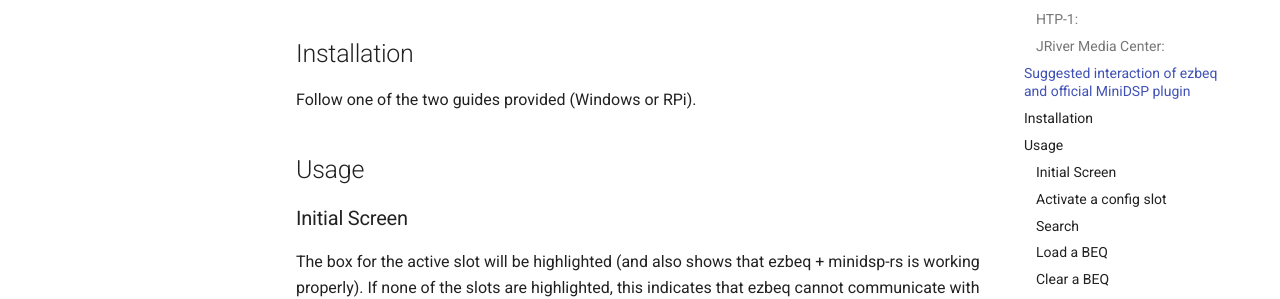
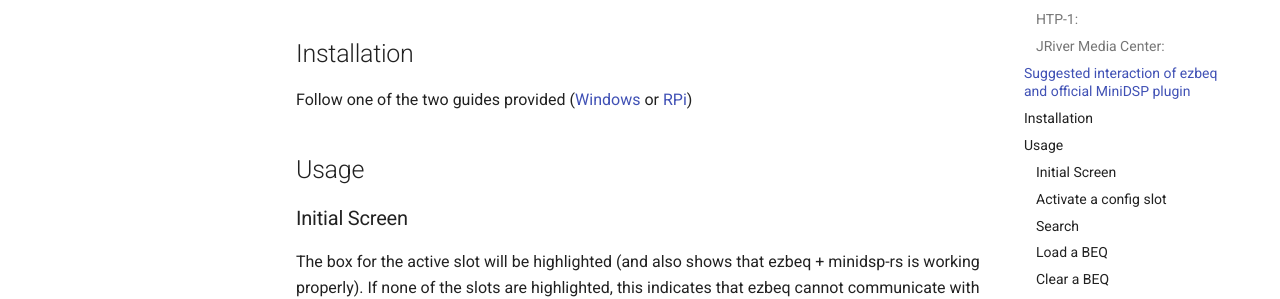
Before and after one commit to 3ll3d00d/ezbeq, an MkDocs documentation site: the page built from docs/index.md, in a window 1280 px wide and 900 px high, scrolled down 1687 px. Shown: the part 170-469 px from the top of the window. Built offline with MkDocs 1.6.1 and Material for MkDocs 9.7.7, drawn with Linux system fonts in a browser that asks for light colours; part of the change alters nothing that is shown.

```diff
--- a/docs/index.md
+++ b/docs/index.md
@@ -47,7 +47,7 @@ NOTE – ezbeq and minidsp-rs will be modifying the INPUT settings of the MiniDS
 
 ## Installation
 
-Follow one of the two guides provided (Windows or RPi).
+Follow one of the two guides provided ([Windows](./win.md) or [RPi](./rpi.md))
 
 ## Usage
 
```
